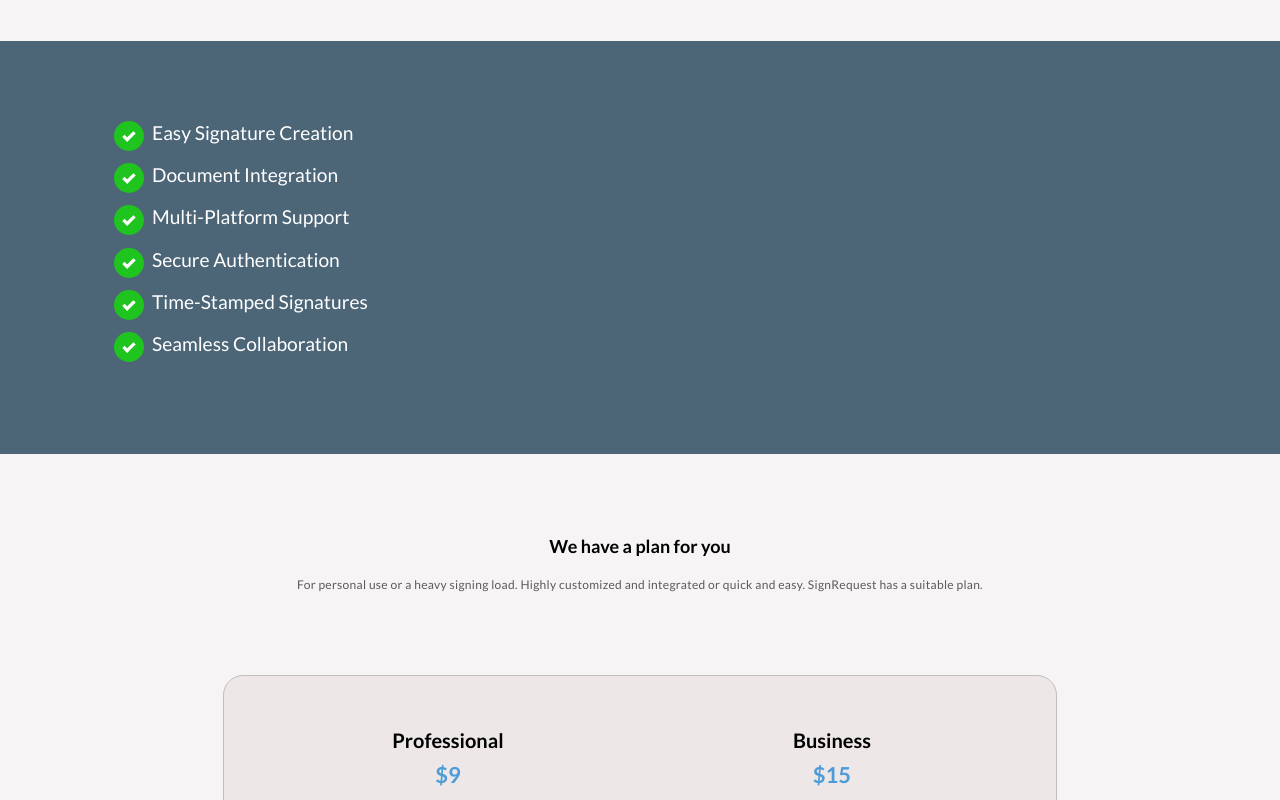
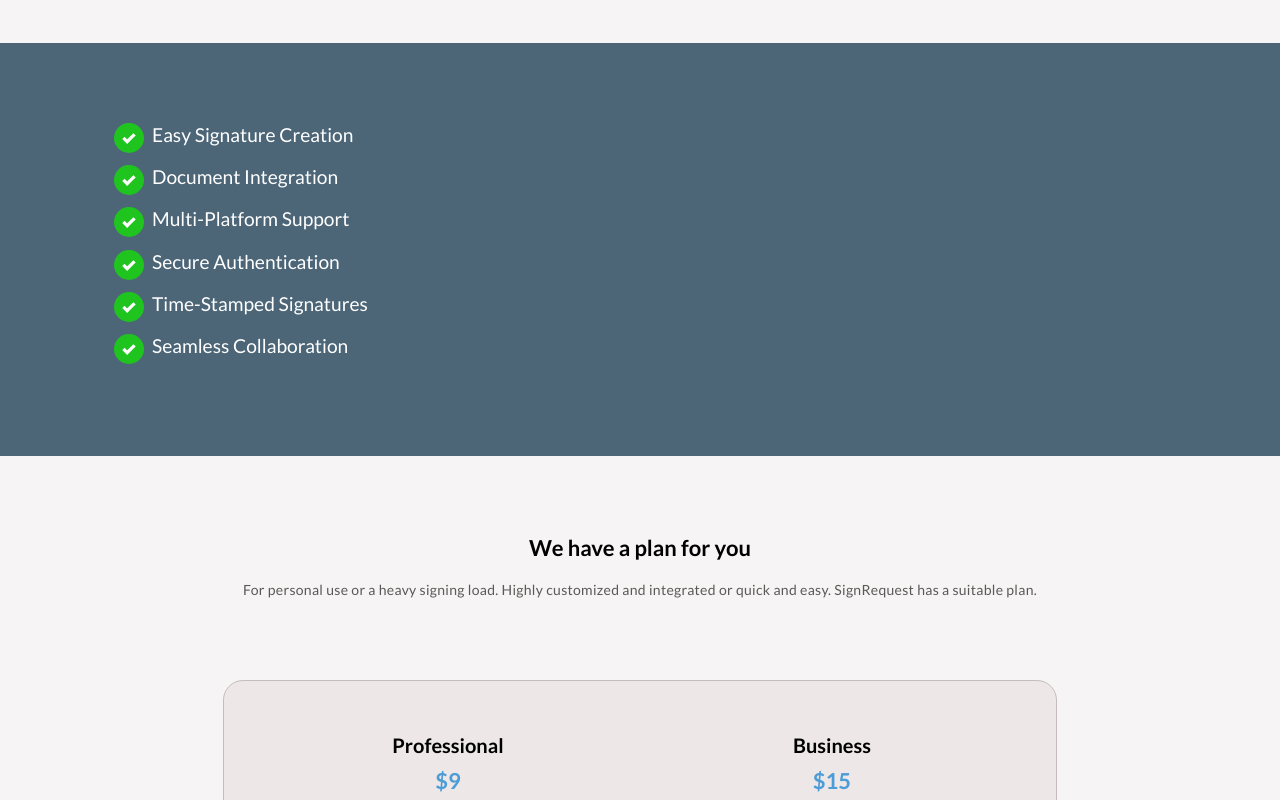
Before and after one commit to nathan-assefa/digital-signature-frontend, a React (Vite) app: page / in a window 1280 px wide. Shown: the part 1102-1902 px from the top of the page. Built offline with nearby package versions, Linux system fonts and the light colour scheme; what @syncfusion/ej2-base would draw is missing.

Commit message:
adding logic to the header

```diff
--- a/src/styles/HomePage.css
+++ b/src/styles/HomePage.css
@@ -169,7 +169,8 @@ section.features-section {
   width: 90%;
   text-align: center;
   font-family: Poppins;
-  font-size: 13px;
+  /* font-size: 13px; */
+  font-size: 15px;
   margin-left: 1em;
   margin-top: -0.6em;
   margin-bottom: 4em;
@@ -275,7 +276,8 @@ ul.features-list li:before {
 
 .features .e-sign {
   color: var(--blue-color);
-  font-size: 18px;
+  /* font-size: 18px; */
+  font-size: 20px;
   line-height: 24px;
   font-family: Lato;
   font-weight: 700;
@@ -283,7 +285,8 @@ ul.features-list li:before {
 
 .features .e-sign-dicription {
   color: rgb(63, 61, 61);
-  font-size: 13px;
+  /* font-size: 13px; */
+  font-size: 15px;
   width: 93%;
   line-height: 13px;
   font-family: Lato;
@@ -309,7 +312,8 @@ ul.features-list li:before {
   font-weight: bold;
   line-height: 24px;
   font-family: Lato;
-  font-size: 14px;
+  /* font-size: 14px; */
+  font-size: 17px;
   margin-top: -0.1em;
   color: rgb(63, 61, 61);
 }
@@ -319,7 +323,8 @@ ul.features-list li:before {
   margin-left: auto;
   margin-right: auto;
   line-height: 20px;
-  font-size: 13px;
+  /* font-size: 13px; */
+  font-size: 14px;
   margin-top: -0.5em;
   color: rgb(97, 90, 90);
   font-family: Lato;
@@ -338,7 +343,8 @@ ul.features-list li:before {
 
 .bill-plan .b-p {
   color: black;
-  font-size: 18px;
+  /* font-size: 18px; */
+  font-size: 22px;
   line-height: 24px;
   font-family: Lato;
   font-weight: bold;
@@ -347,7 +353,11 @@ ul.features-list li:before {
 .bill-plan .b-p-decription {
   text-align: center;
   font-family: Lato;
-  font-size: 12px;
+  /* font-size: 12px; */
+  font-size: 14px;
+  width: 80%;
+  margin-left: auto;
+  margin-right: auto;
   color: rgb(93, 88, 88);
   line-height: 21px;
   font-weight: lighter;
@@ -537,6 +547,13 @@ ul.features-list li:before {
     margin-bottom: unset;
   }
 
+  .bill-plan .b-p-decription {
+    font-size: 14px;
+    width: unset;
+    margin-left: unset;
+    margin-right: unset;
+  }
+
   .b-price {
     font-size: 22px;
     margin-top: -0.4em;
```
